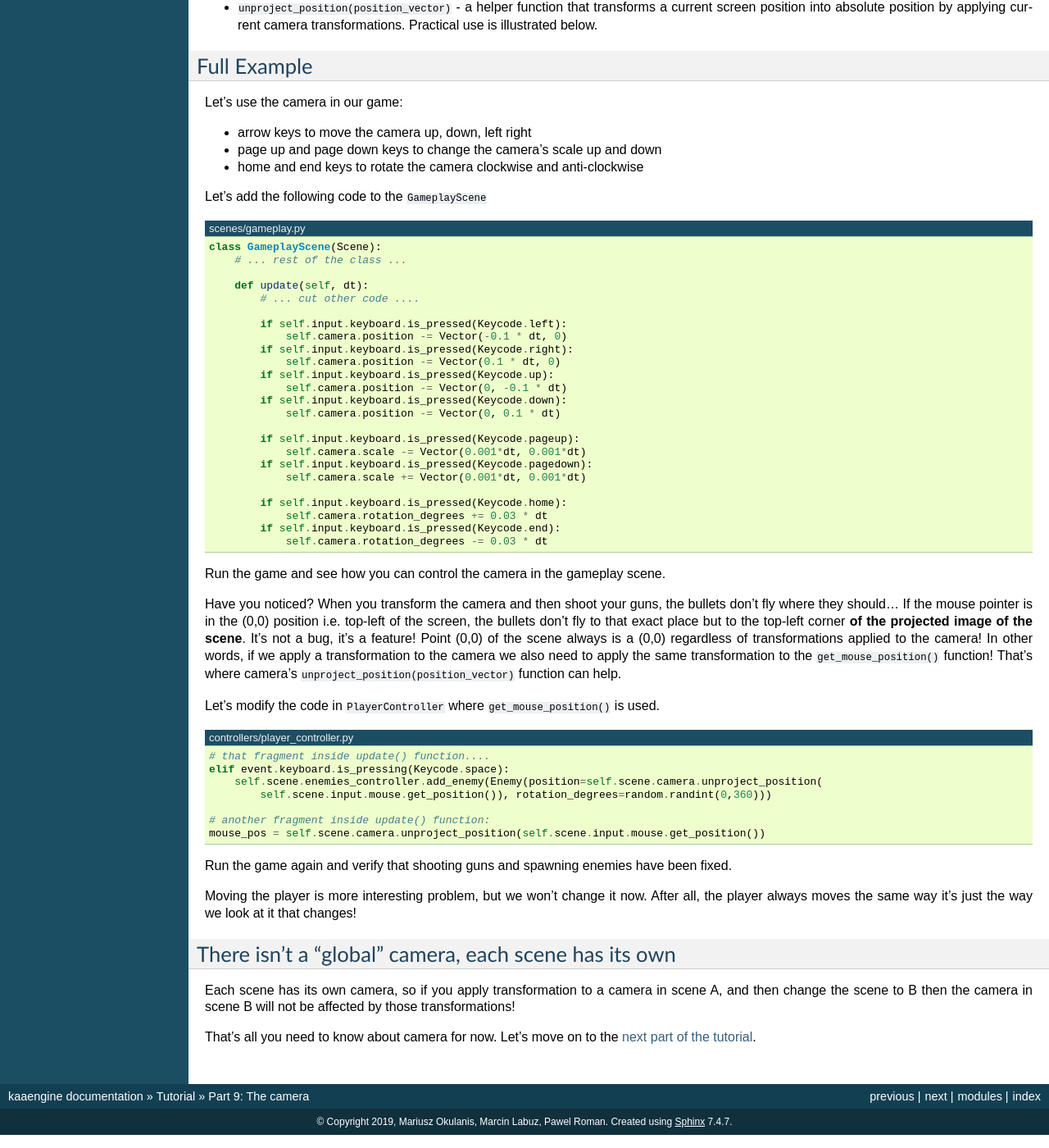
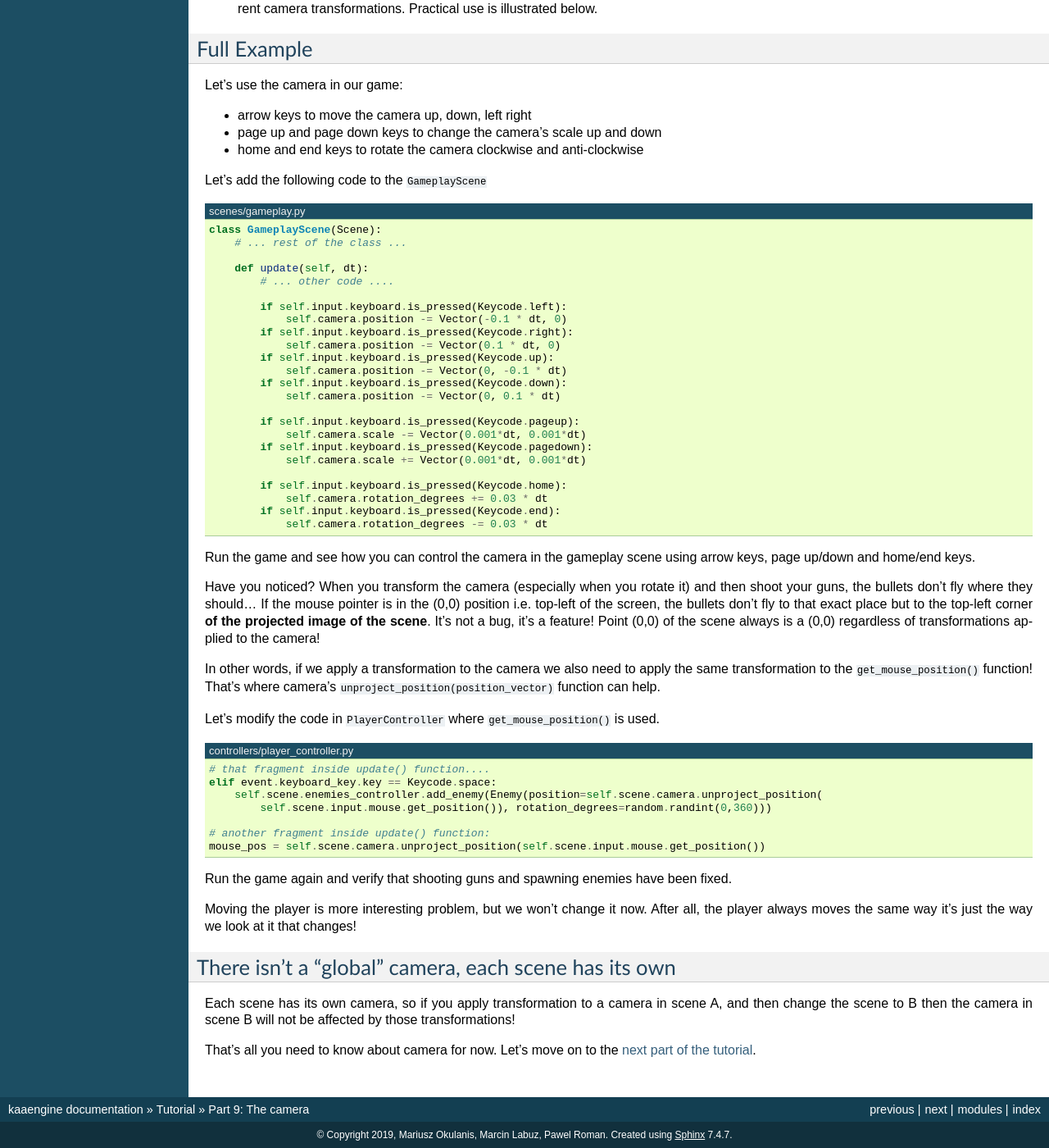
Before and after one commit to kaaengine/kaa, a Sphinx documentation site: the page built from docs/tutorial/part09.rst, in a window 1280 px wide and 1400 px high, scrolled down 573 px. Shown: the whole window at 82% size. Built offline with Sphinx 7.4.7, drawn with Linux system fonts in a browser that asks for light colours; some of the changed text lies outside the part shown.

Commit message:
part 9 of the tutorial upgraded to ver 0.6

```diff
--- a/docs/tutorial/part01.rst
+++ b/docs/tutorial/part01.rst
@@ -20,7 +20,6 @@ We encourage you to make experiments on your own during the tutorial. If you get
 just check out the tutorial code - `it's available in this git repository <https://github.com/PawelRoman/kaa-tutorial>`_
 
 Have fun!
-
 
 Hello world!
 ~~~~~~~~~~~~
--- a/docs/tutorial/part09.rst
+++ b/docs/tutorial/part09.rst
@@ -49,7 +48,7 @@ Let's add the following code to the :code:`GameplayScene`
         # ... rest of the class ...
 
         def update(self, dt):
-            # ... cut other code ....
+            # ... other code ....
 
             if self.input.keyboard.is_pressed(Keycode.left):
                 self.camera.position -= Vector(-0.1 * dt, 0)
@@ -70,14 +69,17 @@ Let's add the following code to the :code:`GameplayScene`
             if self.input.keyboard.is_pressed(Keycode.end):
                 self.camera.rotation_degrees -= 0.03 * dt
 
-Run the game and see how you can control the camera in the gameplay scene.
+Run the game and see how you can control the camera in the gameplay scene using arrow keys, page up/down and home/end
+keys.
 
-Have you noticed? When you transform the camera and then shoot your guns, the bullets don't fly where they should...
-If the mouse pointer is in the (0,0) position i.e. top-left of the screen, the bullets don't fly to that exact place but
-to the top-left corner **of the projected image of the scene**. It's not a bug, it's a feature! Point (0,0) of the scene
-always is a (0,0) regardless of transformations applied to the camera! In other words, if we apply a transformation
-to the camera we also need to apply the same transformation to the :code:`get_mouse_position()` function!
-That's where camera's :code:`unproject_position(position_vector)` function can help.
+Have you noticed? When you transform the camera (especially when you rotate it) and then shoot your guns, the bullets
+don't fly where they should... If the mouse pointer is in the (0,0) position i.e. top-left of the screen, the bullets
+don't fly to that exact place but to the top-left corner **of the projected image of the scene**. It's not a bug,
+it's a feature! Point (0,0) of the scene always is a (0,0) regardless of transformations applied to the camera!
+
+In other words, if we apply a transformation to the camera we also need to apply the same transformation to
+the :code:`get_mouse_position()` function! That's where camera's :code:`unproject_position(position_vector)` function
+can help.
 
 Let's modify the code in :code:`PlayerController` where :code:`get_mouse_position()` is used.
 
@@ -85,7 +87,7 @@ Let's modify the code in :code:`PlayerController` where :code:`get_mouse_positio
     :caption: controllers/player_controller.py
 
     # that fragment inside update() function....
-    elif event.keyboard.is_pressing(Keycode.space):
+    elif event.keyboard_key.key == Keycode.space:
         self.scene.enemies_controller.add_enemy(Enemy(position=self.scene.camera.unproject_position(
             self.scene.input.mouse.get_position()), rotation_degrees=random.randint(0,360)))
 
```
Also changed, not shown: other parts of docs/tutorial/part09.rst (+1 -2 lines), docs/tutorial/part03.rst (+23 -0 lines).
